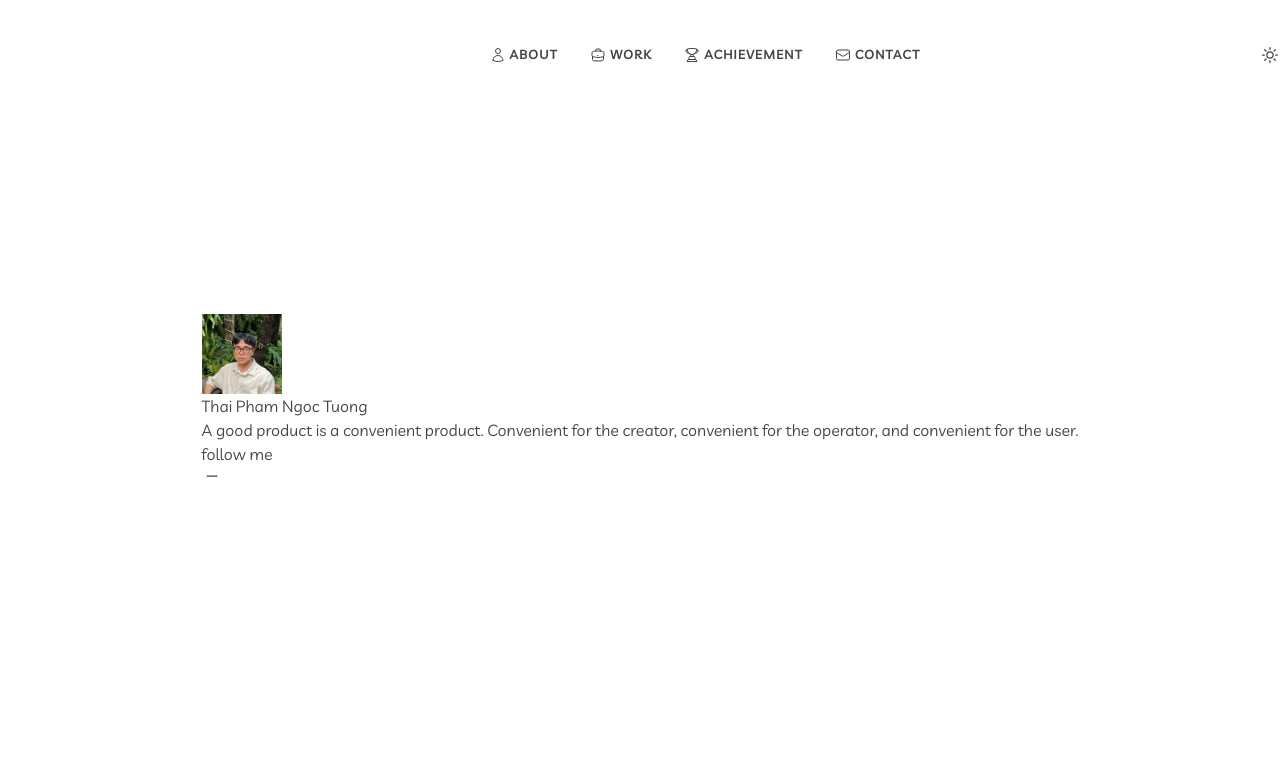
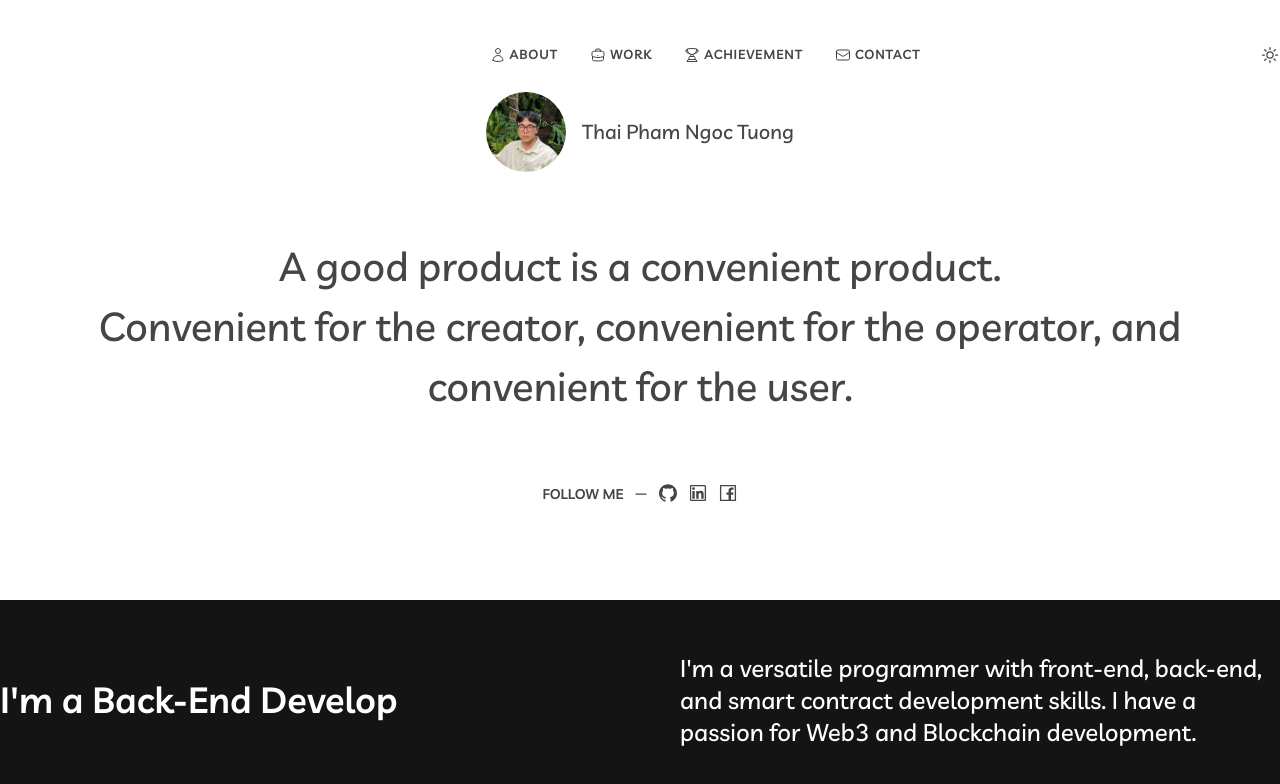
Before and after one commit to terrancrypt/terran, a Next.js app: page / in a window 1280 px wide. Shown: the top 784 px of the page. Built offline with nearby package versions, Linux system fonts and the light colour scheme.

Commit message:
update homepage

```diff
--- a/package.json
+++ b/package.json
@@ -10,6 +10,7 @@
   },
   "dependencies": {
     "@ant-design/cssinjs": "^1.17.0",
+    "@ant-design/icons": "^5.2.6",
     "@heroicons/react": "^2.0.18",
     "@reduxjs/toolkit": "^1.9.5",
     "@types/node": "20.6.0",
--- a/src/app/layout.tsx
+++ b/src/app/layout.tsx
@@ -16,7 +16,7 @@ const RootLayout = ({ children }: { children: React.ReactNode }) => (
   <html lang="en">
     <body
       className={
-        "container mx-auto text-[#454545] bg-white dark:text-[#ffffff] dark:bg-[#1c1c1c] xl:px-0 lg:px-2 md:px-4 px-6"
+        "text-[#454545] bg-white dark:text-[#ffffff] dark:bg-[#1c1c1c] "
       }
     >
       <ReduxToolkitProviders>
--- a/src/app/page.tsx
+++ b/src/app/page.tsx
@@ -1,9 +1,11 @@
 import Carousel from "@/components/HomePage/Carousel";
+import Works from "@/components/HomePage/Works";
 import { ConfigProvider } from "antd";
 
 const HomePage = () => (
   <ConfigProvider>
     <Carousel />
+    <Works />
   </ConfigProvider>
 );
 
--- a/src/components/Header/Header.tsx
+++ b/src/components/Header/Header.tsx
@@ -22,7 +22,7 @@ const Header = () => {
   const dispatch = useDispatch();
 
   return (
-    <div className=" fixed top-0 left-0 w-full  xl:px-0 lg:px-2 md:px-4 px-6">
+    <div className="fixed top-0 left-0 w-full xl:px-0 lg:px-2 md:px-4 px-6">
       <div
         className={`py-[25px] flex justify-between items-center ${mainFont.className} tracking-wider container mx-auto`}
       >
--- a/src/components/HomePage/Carousel.tsx
+++ b/src/components/HomePage/Carousel.tsx
@@ -1,29 +1,35 @@
 import Image from "next/image";
 import avtImage from "public/images/avatar.jpg";
-import { mainFont } from "@/app/fonts";
 import { MinusSmallIcon } from "@heroicons/react/24/outline";
+import SocialIcons from "../SocialIcons/SocialIcons";
+import containerConfig from "@/theme/containerClassConfig";
 
 const Carousel = () => {
   return (
-    <section className="h-screen flex items-center justify-center">
-      <div className="">
-        <div>
+    <section
+      className={`h-[75vh] flex items-center justify-center ${containerConfig}`}
+    >
+      <div className="flex flex-col items-center">
+        <div className="flex items-center gap-4 mb-[64px]">
           <Image
             src={avtImage}
             width={80}
             height={80}
             alt="terran crypt avatar"
+            className="rounded-full"
           />
-          <span>Thai Pham Ngoc Tuong</span>
+          <span className="md:text-xl font-medium">Thai Pham Ngoc Tuong</span>
         </div>
-        <div>
-          A good product is a convenient product. Convenient for the creator,
-          convenient for the operator, and convenient for the user.
+        <div className="font-medium text-[20px] sm:text-[30px] lg:text-[40px] text-center">
+          A good product is a convenient product.
+          <br />
+          Convenient for the creator, convenient for the operator, and
+          convenient for the user.
         </div>
-        <div>
-          <span>follow me</span>
+        <div className="mt-[64px] flex justify-center items-center gap-2">
+          <span className="font-semibold text-sm">FOLLOW ME</span>
           <MinusSmallIcon className="w-5 h-5" />
-          <div></div>
+          <SocialIcons />
         </div>
       </div>
     </section>
--- /dev/null
+++ b/src/components/HomePage/Works.tsx
@@ -0,0 +1,63 @@
+"use client";
+
+import containerConfig from "@/theme/containerClassConfig";
+import { useEffect } from "react";
+
+const Works = () => {
+  const changingText = async () => {
+    const textElement: HTMLElement | null = document.querySelector("#typeText");
+
+    if (textElement) {
+      const messages = [
+        "Front-End Developer",
+        "Back-End Developer",
+        "Full-Stack Developer",
+        "Smart Contract Developer",
+      ];
+      const delayBetweenMessages = 2000;
+      const typingDelay = 100;
+
+      while (true) {
+        for (const message of messages) {
+          let currentText = "";
+          for (let i = 0; i < message.length; i++) {
+            currentText += message[i];
+            textElement.textContent = currentText;
+            await new Promise((resolve) => setTimeout(resolve, typingDelay));
+          }
+          await new Promise((resolve) =>
+            setTimeout(resolve, delayBetweenMessages)
+          );
+        }
+      }
+    }
+  };
+
+  useEffect(() => {
+    changingText();
+  }, []);
+
+  return (
+    <section>
+      <div className="h-[25vh] flex items-center justify-center bg-[#141414] py-6 lg:py-0">
+        <div
+          className={`space-y-3 lg:space-y-0 lg:flex items-center justify-between ${containerConfig}`}
+        >
+          <h1 className="font-semibold text-xl md:text-3xl lg:text-4xl text-white">
+            I&apos;m a <span id="typeText">Full Stack Web3 Developer.</span>
+          </h1>
+          {/* <button className="bg-white p-4 rounded-3xl font-medium hover:scale-90 transition-all">
+            See my work
+          </button> */}
+          <p className="text-white w-full lg:w-[600px] text-lg md:text-xl lg:text-2xl font-medium">
+            I&apos;m a versatile programmer with front-end, back-end, and smart
+            contract development skills. I have a passion for Web3 and
+            Blockchain development.
+          </p>
+        </div>
+      </div>
+    </section>
+  );
+};
+
+export default Works;
--- a/src/components/Navbar/Navbar.tsx
+++ b/src/components/Navbar/Navbar.tsx
@@ -59,7 +59,10 @@ const Navbar = () => {
             </a>
           </nav>
         </div>
-        <div className="flex-grow h-full bg-[#ffffff] opacity-50"></div>
+        <div
+          className="flex-grow h-full bg-[#ffffff] opacity-50"
+          onClick={() => dispatch(toggleNavbar())}
+        ></div>
       </div>
     </div>
   );
--- /dev/null
+++ b/src/components/SocialIcons/SocialIcons.tsx
@@ -0,0 +1,19 @@
+"use client";
+
+import {
+  GithubOutlined,
+  LinkedinOutlined,
+  FacebookOutlined,
+} from "@ant-design/icons";
+
+const SocialIcons = () => {
+  return (
+    <div className={`space-x-3 text-lg`}>
+      <GithubOutlined />
+      <LinkedinOutlined />
+      <FacebookOutlined />
+    </div>
+  );
+};
+
+export default SocialIcons;
--- /dev/null
+++ b/src/theme/containerClassConfig.ts
@@ -0,0 +1,3 @@
+const containerConfig = "container mx-auto xl:px-0 lg:px-2 md:px-4 px-6";
+
+export default containerConfig;
```
Also changed, not shown: 1 other file (tests, documents, lock files or other folders).
